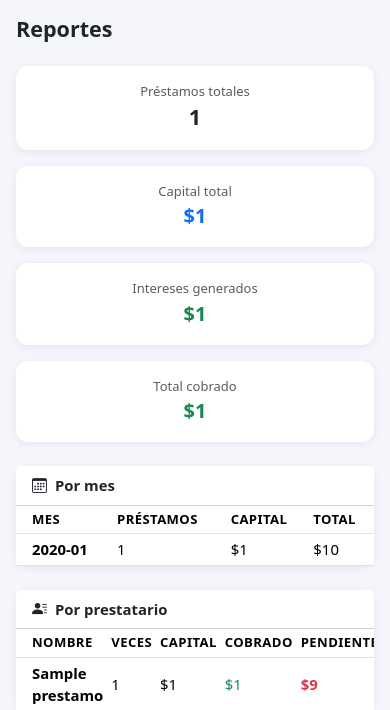
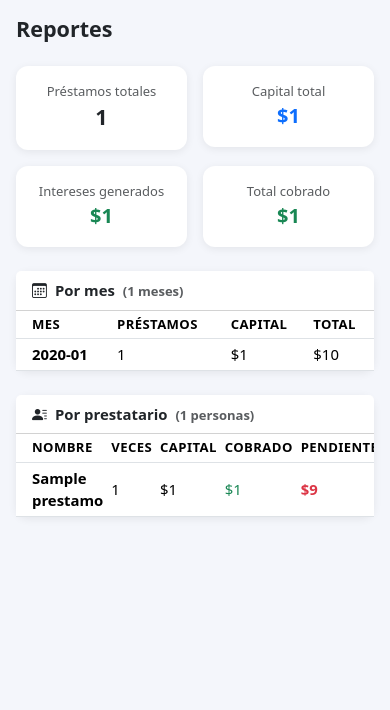
Before and after one commit to Mvega5310/prestamos_app, a Flask app: page /reportes in a window 390 px wide. Shown: the top 710 px of the page. Run offline with Flask 3, Linux system fonts and the light colour scheme; a user stored in the database is signed in; tables that the repository leaves empty hold one stand-in row (values such as "Sample post").

Commit message:
Agrega paginación en reportes (por mes y por prestatario)
Co-Authored-By: Claude Sonnet 4.6 <noreply@anthropic.com>

```diff
--- a/app.py
+++ b/app.py
@@ -314,17 +314,34 @@ def editar_prestamo(pid):
 @login_required
 def reportes():
     from sqlalchemy import text
-    is_sqlite = "sqlite" in DATABASE_URL
-    fmt_mes   = "strftime('%Y-%m', fecha)" if is_sqlite else "to_char(fecha, 'YYYY-MM')"
+    is_sqlite  = "sqlite" in DATABASE_URL
+    fmt_mes    = "strftime('%Y-%m', fecha)" if is_sqlite else "to_char(fecha, 'YYYY-MM')"
+    per_page   = 10
+    page_mes   = request.args.get("page_mes",    1, type=int)
+    page_per   = request.args.get("page_per",    1, type=int)
+
     with db.engine.connect() as conn:
+        # ── Por mes ──────────────────────────────────────────────────────────
+        total_mes = conn.execute(text(f"""
+            SELECT COUNT(*) FROM (
+                SELECT {fmt_mes} AS mes FROM prestamos GROUP BY mes
+            ) t
+        """)).scalar() or 0
+
         por_mes = conn.execute(text(f"""
             SELECT {fmt_mes} AS mes,
                    COUNT(*) AS cantidad,
                    SUM(capital) AS capital,
                    SUM(total_pagar) AS total
             FROM prestamos
-            GROUP BY mes ORDER BY mes DESC LIMIT 24
-        """)).mappings().all()
+            GROUP BY mes ORDER BY mes DESC
+            LIMIT :lim OFFSET :off
+        """), {"lim": per_page, "off": (page_mes - 1) * per_page}).mappings().all()
+
+        # ── Por prestatario ───────────────────────────────────────────────────
+        total_per = conn.execute(text("""
+            SELECT COUNT(DISTINCT nombre) FROM prestamos
+        """)).scalar() or 0
 
         por_persona = conn.execute(text("""
             SELECT p.nombre,
@@ -340,7 +357,8 @@ def reportes():
             ) a ON a.prestamo_id = p.id
             GROUP BY p.nombre
             ORDER BY pendiente DESC, capital_total DESC
-        """)).mappings().all()
+            LIMIT :lim OFFSET :off
+        """), {"lim": per_page, "off": (page_per - 1) * per_page}).mappings().all()
 
     total_capital = db.session.query(db.func.sum(Prestamo.capital)).scalar() or 0
     total_interes = db.session.query(db.func.sum(Prestamo.interes)).scalar() or 0
@@ -348,13 +366,15 @@ def reportes():
     total_cobrado = db.session.query(db.func.sum(Abono.monto)).scalar() or 0
     total_n       = Prestamo.query.count()
 
+    import math
     return render_template("reportes.html",
-        por_mes=por_mes,
-        por_persona=por_persona,
-        total_capital=total_capital,
-        total_interes=total_interes,
-        total_emitido=total_emitido,
-        total_cobrado=total_cobrado,
+        por_mes=por_mes,        total_mes=total_mes,
+        page_mes=page_mes,      pages_mes=math.ceil(total_mes / per_page),
+        por_persona=por_persona, total_per=total_per,
+        page_per=page_per,      pages_per=math.ceil(total_per / per_page),
+        per_page=per_page,
+        total_capital=total_capital, total_interes=total_interes,
+        total_emitido=total_emitido, total_cobrado=total_cobrado,
         total_n=total_n)
 
 
--- a/templates/reportes.html
+++ b/templates/reportes.html
@@ -1,29 +1,29 @@
 {% extends "base.html" %}
-{% block title %}Reportes{% endblock %}
+{% block title %}Reportes — Kuenta{% endblock %}
 
 {% block content %}
 <h4 class="fw-bold mb-4">Reportes</h4>
 
 <div class="row g-3 mb-4">
-  <div class="col-sm-3">
+  <div class="col-6 col-xl-3">
     <div class="card p-3 text-center">
       <div class="text-muted small">Préstamos totales</div>
       <div class="fs-4 fw-bold">{{ total_n }}</div>
     </div>
   </div>
-  <div class="col-sm-3">
+  <div class="col-6 col-xl-3">
     <div class="card p-3 text-center">
       <div class="text-muted small">Capital total</div>
       <div class="fs-5 fw-bold text-primary">{{ total_capital | cop }}</div>
     </div>
   </div>
-  <div class="col-sm-3">
+  <div class="col-6 col-xl-3">
     <div class="card p-3 text-center">
       <div class="text-muted small">Intereses generados</div>
       <div class="fs-5 fw-bold text-success">{{ total_interes | cop }}</div>
     </div>
   </div>
-  <div class="col-sm-3">
+  <div class="col-6 col-xl-3">
     <div class="card p-3 text-center">
       <div class="text-muted small">Total cobrado</div>
       <div class="fs-5 fw-bold text-success">{{ total_cobrado | cop }}</div>
@@ -31,10 +31,41 @@
   </div>
 </div>
 
+{% macro paginador(page, pages, param) %}
+{% if pages > 1 %}
+<div class="d-flex justify-content-between align-items-center px-3 py-2 border-top">
+  <small class="text-muted">Página {{ page }} de {{ pages }}</small>
+  <nav>
+    <ul class="pagination pagination-sm mb-0">
+      <li class="page-item {% if page <= 1 %}disabled{% endif %}">
+        <a class="page-link" href="?{{ param }}={{ page - 1 }}"><i class="bi bi-chevron-left"></i></a>
+      </li>
+      {% for p in range(1, pages + 1) %}
+        {% if p == page or p == 1 or p == pages or (p >= page - 1 and p <= page + 1) %}
+          <li class="page-item {% if p == page %}active{% endif %}">
+            <a class="page-link" href="?{{ param }}={{ p }}">{{ p }}</a>
+          </li>
+        {% elif p == page - 2 or p == page + 2 %}
+          <li class="page-item disabled"><span class="page-link">…</span></li>
+        {% endif %}
+      {% endfor %}
+      <li class="page-item {% if page >= pages %}disabled{% endif %}">
+        <a class="page-link" href="?{{ param }}={{ page + 1 }}"><i class="bi bi-chevron-right"></i></a>
+      </li>
+    </ul>
+  </nav>
+</div>
+{% endif %}
+{% endmacro %}
+
 <div class="row g-4">
+  {# ── Por mes ── #}
   <div class="col-lg-5">
     <div class="card">
-      <div class="card-header fw-semibold bg-white"><i class="bi bi-calendar3 me-2"></i>Por mes</div>
+      <div class="card-header fw-semibold bg-white">
+        <i class="bi bi-calendar3 me-2"></i>Por mes
+        <span class="text-muted small ms-1">({{ total_mes }} meses)</span>
+      </div>
       <div class="card-body p-0">
         <table class="table table-sm mb-0 align-middle">
           <thead><tr>
@@ -52,12 +83,17 @@
           </tbody>
         </table>
       </div>
+      {{ paginador(page_mes, pages_mes, 'page_mes') }}
     </div>
   </div>
 
+  {# ── Por prestatario ── #}
   <div class="col-lg-7">
     <div class="card">
-      <div class="card-header fw-semibold bg-white"><i class="bi bi-person-lines-fill me-2"></i>Por prestatario</div>
+      <div class="card-header fw-semibold bg-white">
+        <i class="bi bi-person-lines-fill me-2"></i>Por prestatario
+        <span class="text-muted small ms-1">({{ total_per }} personas)</span>
+      </div>
       <div class="card-body p-0">
         <div class="table-responsive">
         <table class="table table-sm mb-0 align-middle">
@@ -80,6 +116,7 @@
         </table>
         </div>
       </div>
+      {{ paginador(page_per, pages_per, 'page_per') }}
     </div>
   </div>
 </div>
```
